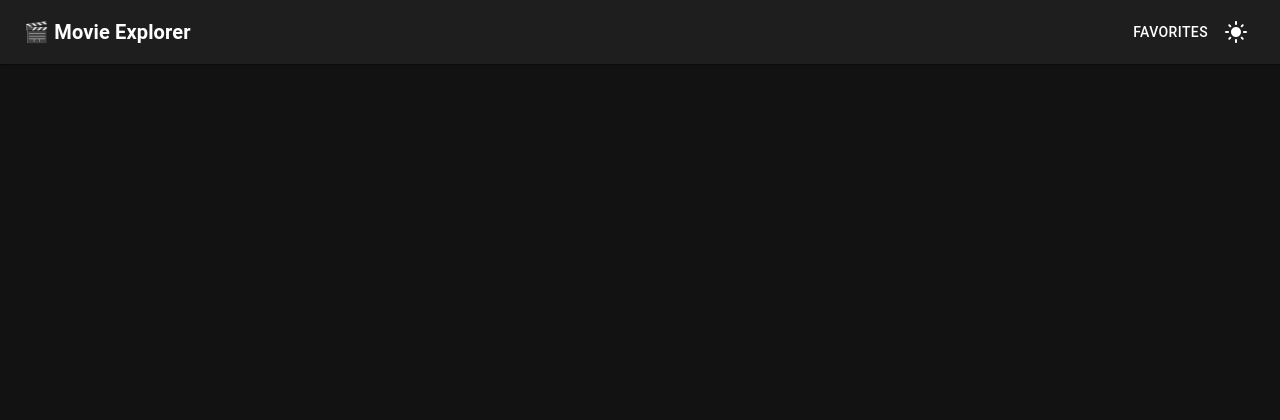
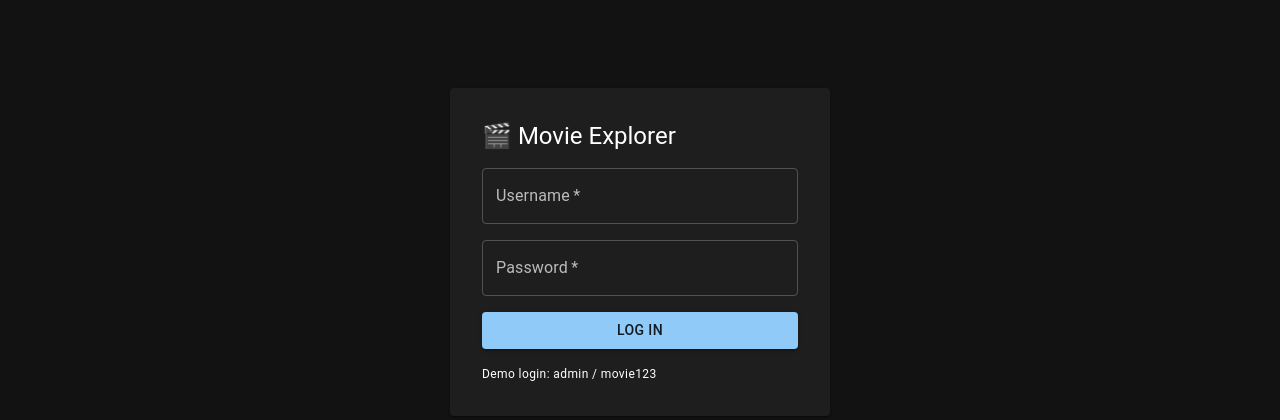
Before and after one commit to MhmdFais/movie-explorer, a React (Create React App) app: page /login in a window 1280 px wide. Shown: the top 420 px of the page. Built offline with nearby package versions, Linux system fonts and the light colour scheme.

Commit message:
feat: protect routes and add logout to navbar

```diff
--- a/src/App.js
+++ b/src/App.js
@@ -1,19 +1,27 @@
-import { Routes, Route } from "react-router-dom";
+import { Routes, Route, Navigate } from "react-router-dom";
 import { Container } from "@mui/material";
 import Navbar from "./components/Navbar";
+import ProtectedRoute from "./components/ProtectedRoute";
+import { useAuth } from "./context/AuthContext";
+import Login from "./pages/Login";
 import Home from "./pages/Home";
 import MovieDetails from "./pages/MovieDetails";
 import Favourites from "./pages/Favourites";
 
 export default function App() {
+  const { user } = useAuth();
   return (
     <>
-      <Navbar />
+      {user && <Navbar />}
       <Container sx={{ py: 3 }}>
         <Routes>
-          <Route path="/" element={<Home />} />
-          <Route path="/movie/:id" element={<MovieDetails />} />
-          <Route path="/favourites" element={<Favourites />} />
+          <Route path="/login" element={<Login />} />
+          <Route element={<ProtectedRoute />}>
+            <Route path="/" element={<Home />} />
+            <Route path="/movie/:id" element={<MovieDetails />} />
+            <Route path="/favourites" element={<Favourites />} />
+          </Route>
+          <Route path="*" element={<Navigate to="/" replace />} />
         </Routes>
       </Container>
     </>
--- a/src/components/Navbar.js
+++ b/src/components/Navbar.js
@@ -3,9 +3,12 @@ import { Link } from "react-router-dom";
 import DarkModeIcon from "@mui/icons-material/DarkMode";
 import LightModeIcon from "@mui/icons-material/LightMode";
 import { useColorMode } from "../context/ColorModeContext";
+import { useAuth } from "../context/AuthContext";
 
 export default function Navbar() {
   const { mode, toggle } = useColorMode();
+  const { logout } = useAuth();
+
   return (
     <AppBar position="sticky" color="default" elevation={1}>
       <Toolbar>
@@ -22,12 +25,18 @@ export default function Navbar() {
         >
           🎬 Movie Explorer
         </Typography>
+
         <Button component={Link} to="/favorites" color="inherit">
           Favorites
         </Button>
+
         <IconButton color="inherit" onClick={toggle} aria-label="toggle theme">
           {mode === "dark" ? <LightModeIcon /> : <DarkModeIcon />}
         </IconButton>
+
+        <Button color="inherit" onClick={logout}>
+          Logout
+        </Button>
       </Toolbar>
     </AppBar>
   );
--- /dev/null
+++ b/src/context/ProtectedRoute.js
@@ -0,0 +1,7 @@
+import { Navigate, Outlet } from "react-router-dom";
+import { useAuth } from "../context/AuthContext";
+
+export default function ProtectedRoute() {
+  const { user } = useAuth();
+  return user ? <Outlet /> : <Navigate to="/login" replace />;
+}
--- a/src/index.js
+++ b/src/index.js
@@ -3,12 +3,15 @@ import ReactDOM from "react-dom/client";
 import { BrowserRouter } from "react-router-dom";
 import App from "./App";
 import { ColorModeProvider } from "./context/ColorModeContext";
+import { AuthProvider } from "./context/AuthContext";
 
 ReactDOM.createRoot(document.getElementById("root")).render(
   <React.StrictMode>
     <ColorModeProvider>
       <BrowserRouter>
-        <App />
+        <AuthProvider>
+          <App />
+        </AuthProvider>
       </BrowserRouter>
     </ColorModeProvider>
   </React.StrictMode>,
```
